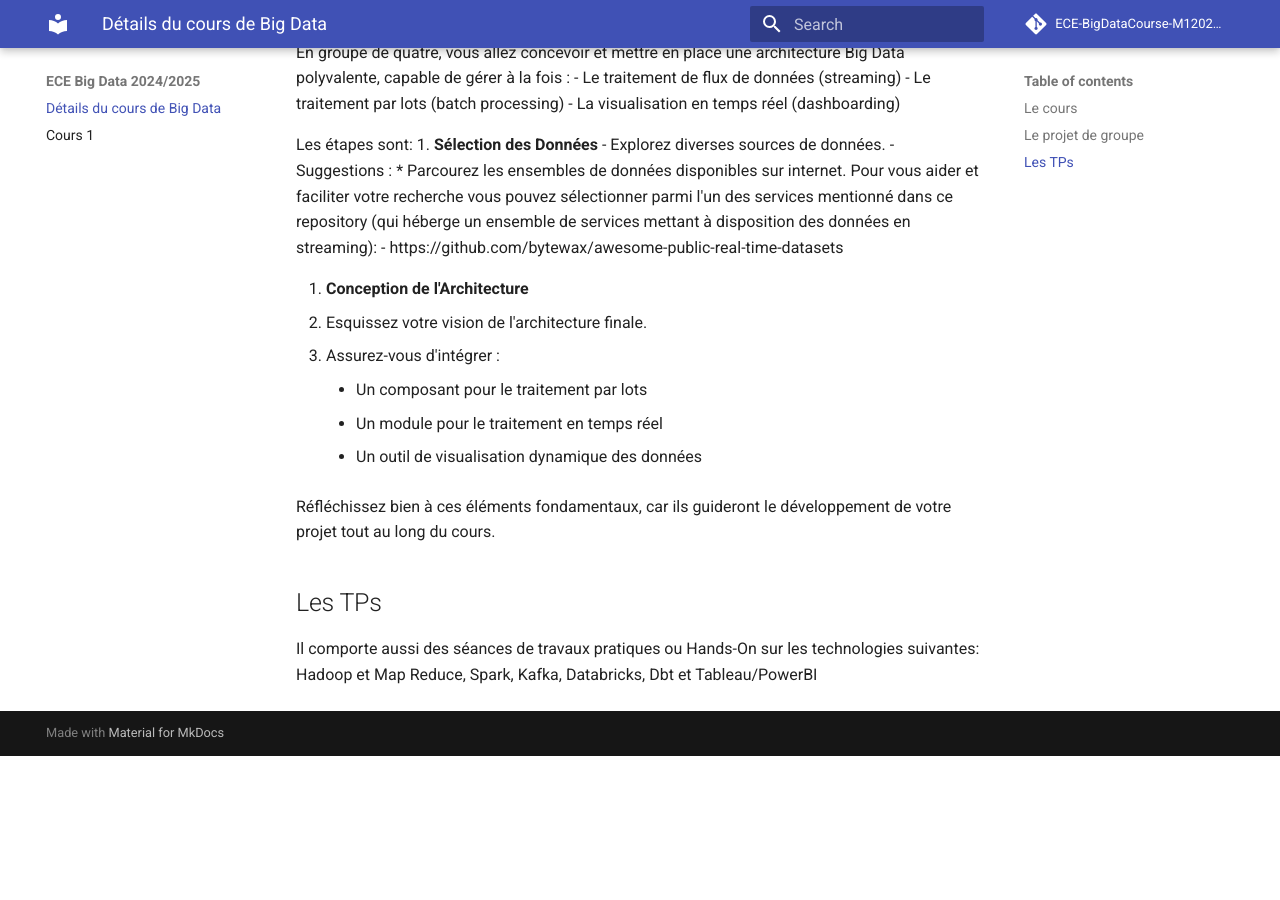
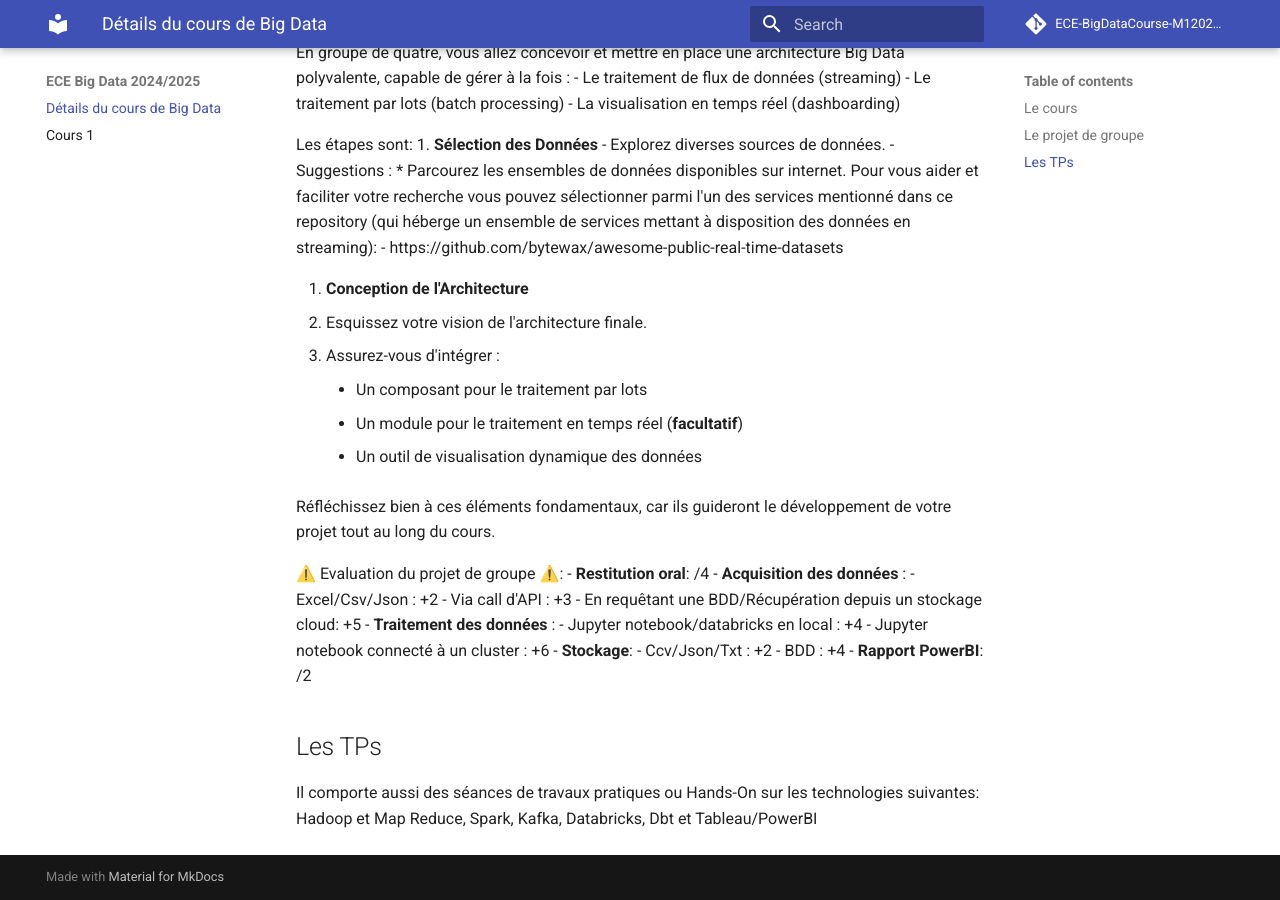
Before and after one commit to ECE-BigDataCourse-M12024/big-data-course-materials, an MkDocs documentation site: the page built from docs/index.md, in a window 1280 px wide and 900 px high, scrolled down 586 px. Built offline with MkDocs 1.6.1 and Material for MkDocs 9.7.7, drawn with Linux system fonts in a browser that asks for light colours; comment, search, counter and statistics services are not loaded; old or Windows-style settings are respelled for this version of MkDocs; before the commit the page ends 1342 px from its top, so only the background shows below that.

Commit message:
add critere eval projet de groupe

```diff
--- a/docs/index.md
+++ b/docs/index.md
@@ -39,11 +39,25 @@ Les étapes sont:
    - Esquissez votre vision de l'architecture finale.
    - Assurez-vous d'intégrer :
      * Un composant pour le traitement par lots
-     * Un module pour le traitement en temps réel
+     * Un module pour le traitement en temps réel (**facultatif**)
      * Un outil de visualisation dynamique des données
 
 Réfléchissez bien à ces éléments fondamentaux, car ils guideront le développement de votre projet tout au long du cours.
 
+⚠️ Evaluation du projet de groupe ⚠️:
+- **Restitution oral**: /4
+- **Acquisition des données** :
+  - Excel/Csv/Json : +2
+  - Via call d'API : +3
+  - En requêtant une BDD/Récupération depuis un stockage cloud: +5
+- **Traitement des données** :
+  - Jupyter notebook/databricks en local : +4
+  - Jupyter notebook connecté à un cluster : +6
+- **Stockage**:
+  - Ccv/Json/Txt : +2
+  - BDD : +4
+- **Rapport PowerBI**: /2
+
 ## Les TPs
 Il comporte aussi des séances de travaux pratiques ou Hands-On sur les technologies suivantes:
 Hadoop et Map Reduce, Spark, Kafka, Databricks, Dbt et Tableau/PowerBI
```
